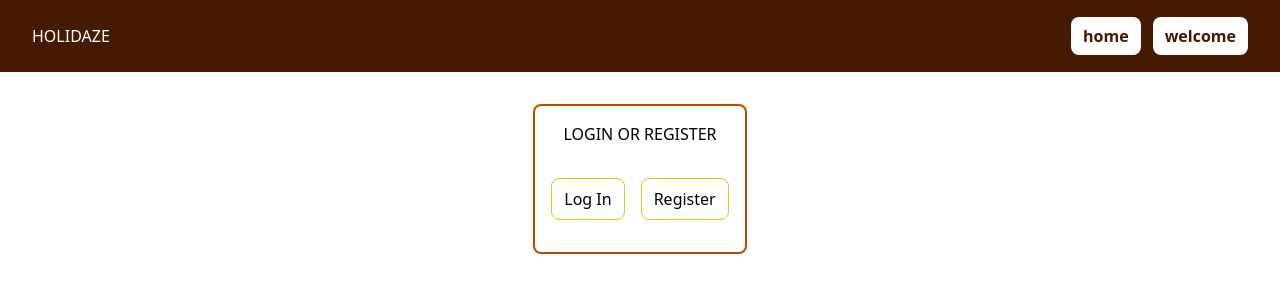
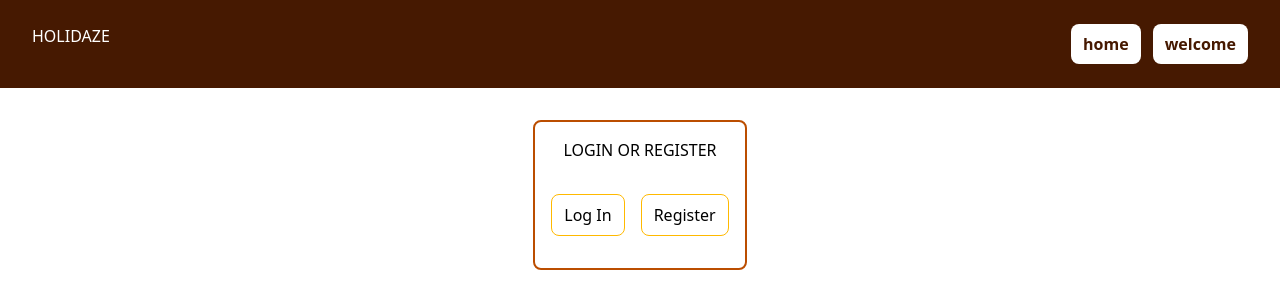
Before and after one commit to Off-Grid-Dev/project_exam2, a React (Vite) app: page /project_exam2/welcome in a window 1280 px wide. Shown: the top 308 px of the page. Built offline with nearby package versions, Linux system fonts and the light colour scheme.

Commit message:
added future profile link to header

```diff
--- a/src/components/layout/Wrapper.tsx
+++ b/src/components/layout/Wrapper.tsx
@@ -25,7 +25,7 @@ export const Wrapper: FC<WrapperProps> = ({ children }) => {
         <ul className='flex gap-3 align-middle' role='navigation'>
           <li>
             <Link
-              className='rounded-lg bg-white px-3 py-2 font-semibold text-amber-950 transition-colors duration-200 hover:bg-amber-800 hover:text-white'
+              className='inline-block rounded-lg bg-white px-3 py-2 font-semibold text-amber-950 transition-colors duration-200 hover:bg-amber-800 hover:text-white'
               to={'/'}
             >
               home
@@ -34,7 +34,7 @@ export const Wrapper: FC<WrapperProps> = ({ children }) => {
           {!isLoggedIn && (
             <li>
               <Link
-                className='rounded-lg bg-white px-3 py-2 font-semibold text-amber-950 transition-colors duration-200 hover:bg-amber-800 hover:text-white'
+                className='inline-block rounded-lg bg-white px-3 py-2 font-semibold text-amber-950 transition-colors duration-200 hover:bg-amber-800 hover:text-white'
                 to={'/welcome'}
               >
                 welcome
@@ -42,6 +42,15 @@ export const Wrapper: FC<WrapperProps> = ({ children }) => {
             </li>
           )}
           {isLoggedIn && (
+            <>
+              <li>
+                <Link
+                  className='inline-block rounded-lg bg-white px-3 py-2 font-semibold text-amber-950 transition-colors duration-200 hover:bg-amber-800 hover:text-white'
+                  to={'/profile'}
+                >
+                  profile
+                </Link>
+              </li>
               <li>
                 <button
                   className='rounded-lg bg-white px-3 py-2 font-semibold text-amber-950 transition-colors duration-200 hover:bg-amber-800 hover:text-white'
@@ -50,6 +59,7 @@ export const Wrapper: FC<WrapperProps> = ({ children }) => {
                   logout
                 </button>
               </li>
+            </>
           )}
         </ul>
       </header>
```
Lines whose indentation alone changed are shown as unchanged.
